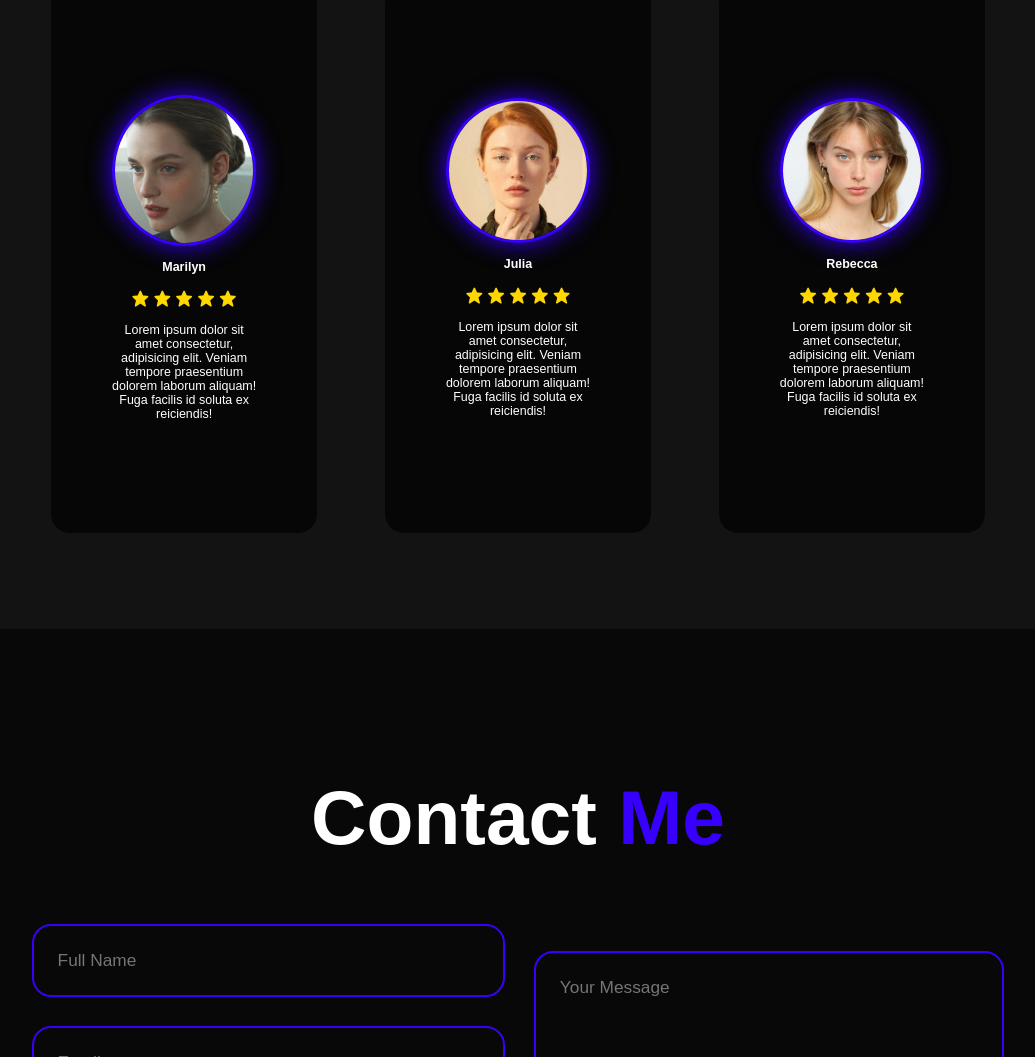
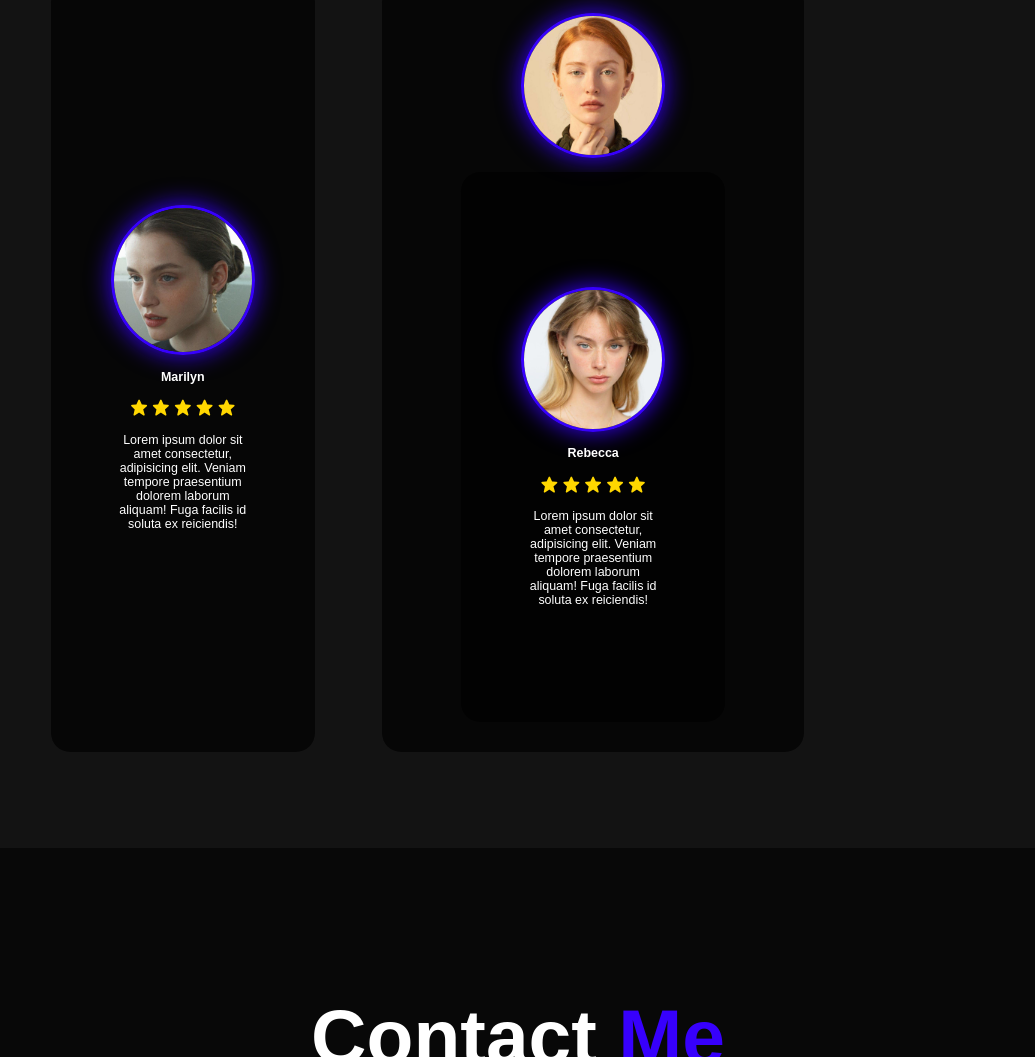
Before and after one commit to JulioKevyn/JulioKevyn.github.io, a plain HTML site: page index.html in a window 1280 px wide. Shown: the part 3689-4746 px from the top of the page, without its empty margins (122-1157 px from the left). Drawn offline with nearby package versions, Linux system fonts and the light colour scheme.

Commit message:
Update index.html

```diff
--- a/index.html
+++ b/index.html
@@ -175,17 +175,7 @@
 
                 <div class="testimonial-item">
                     <img src="2.jpg" alt="">
-                    <h2>Julia</h2>
-                    <div class="rating">
-                        <i class='bx bxs-star' id="star"></i>
-                        <i class='bx bxs-star' id="star"></i>
-                        <i class='bx bxs-star' id="star"></i>
-                        <i class='bx bxs-star' id="star"></i>
-                        <i class='bx bxs-star' id="star"></i>
-                    </div>
-                    <p>Lorem ipsum dolor sit amet consectetur, adipisicing elit. Veniam tempore praesentium dolorem
-                        laborum aliquam! Fuga facilis id soluta ex reiciendis!</p>
-                </div>
+
 
                 <div class="testimonial-item">
                     <img src="3.jpg" alt="">
```
